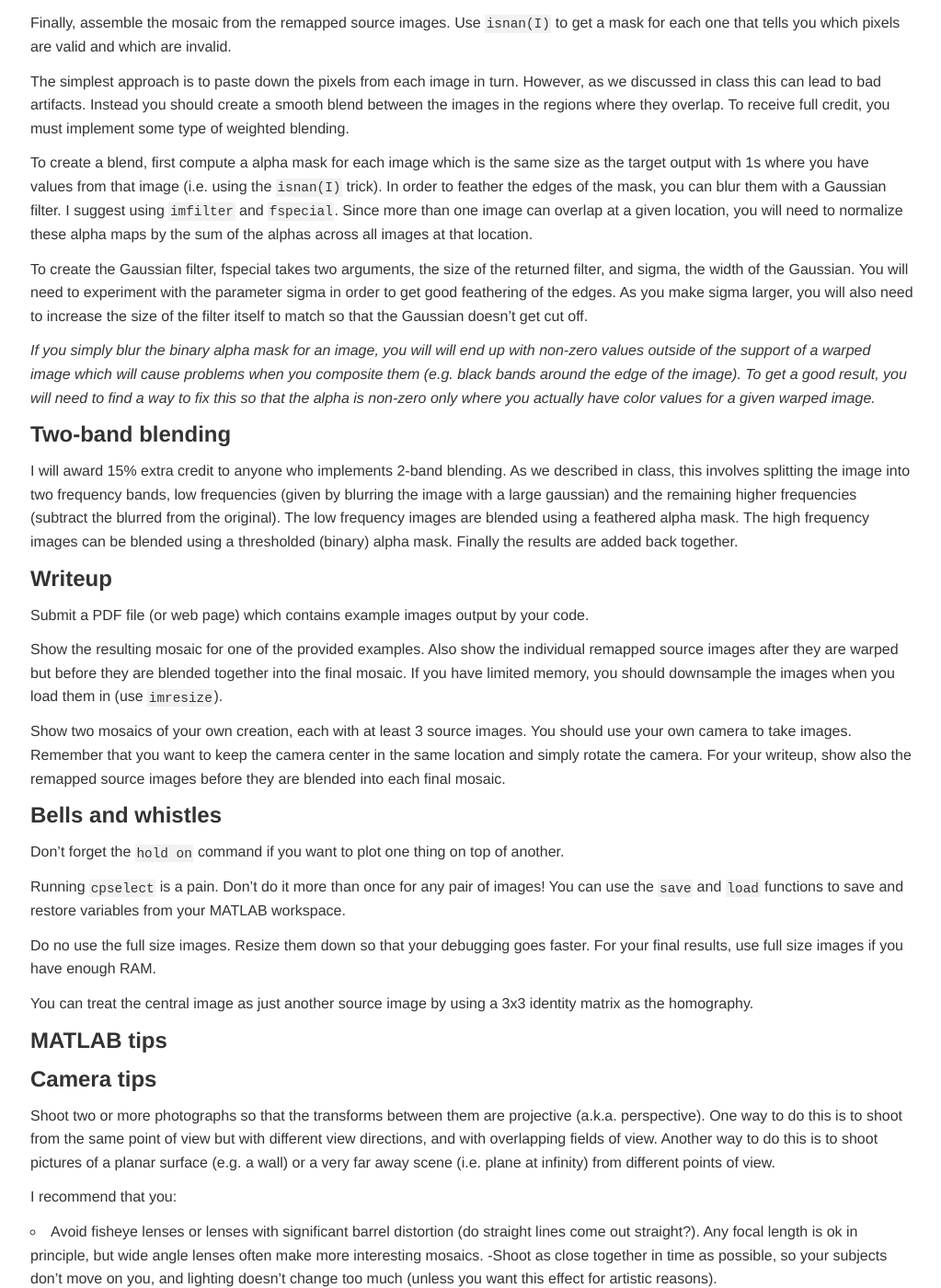
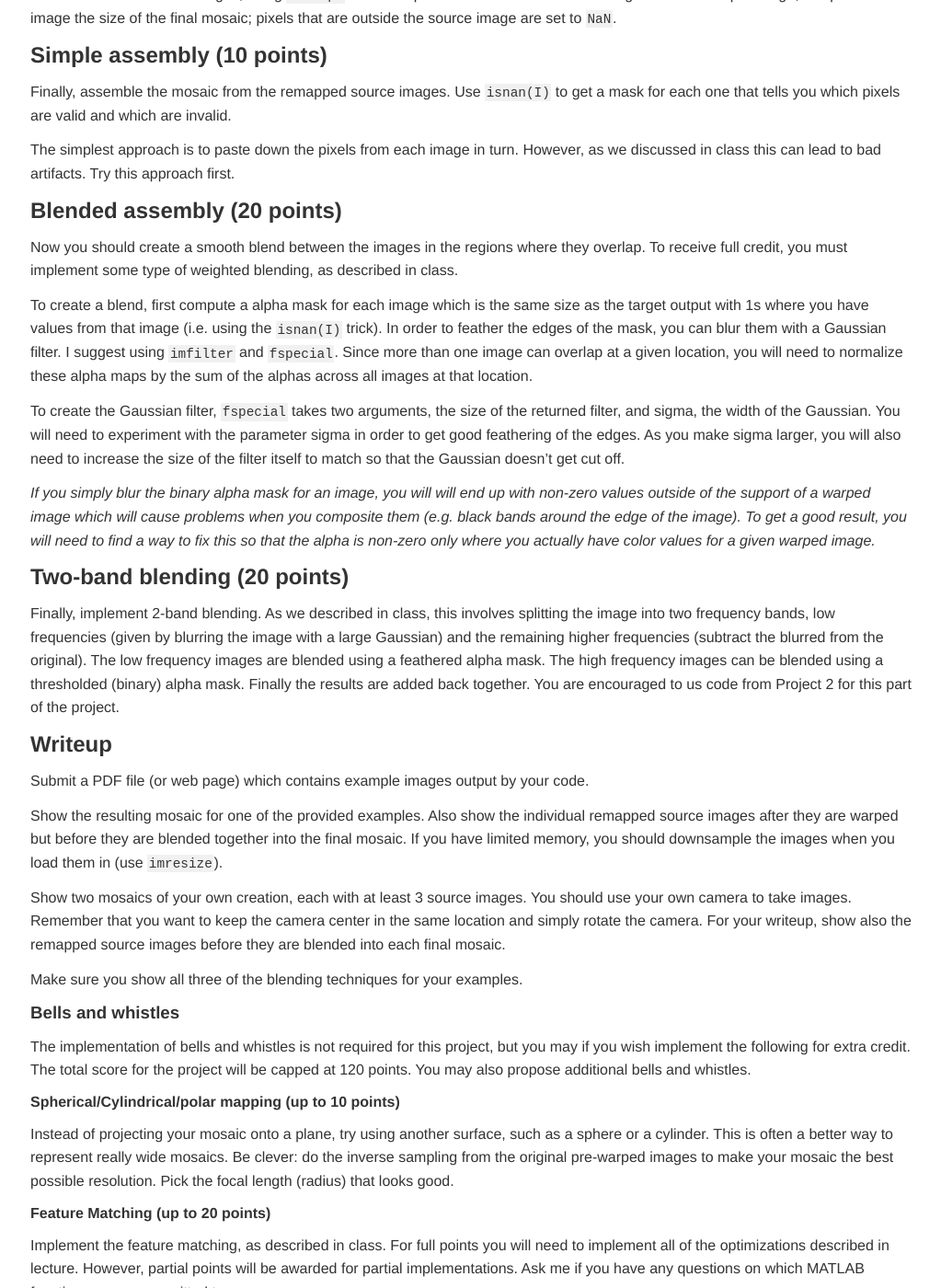
Before and after one commit to jacksonjw12/mbannister.github.io, a Jekyll site: the page built from _teaching/181m-f15/project03.md, in a window 1280 px wide and 1400 px high, scrolled down 1014 px. Shown: the whole window at 92% size, without its empty margins (127-1150 px from the left). Built offline with Jekyll 4.4.1, drawn with Linux system fonts in a browser that asks for light colours; some of the changed text lies outside the part shown.

Commit message:
Finish project 3

```diff
--- a/_teaching/181m-f15/project03.md
+++ b/_teaching/181m-f15/project03.md
@@ -3,18 +3,19 @@
 title: "Project 3"
 ---
 
-# Project 3: Homographies (draft)
+# Project 3: Homographies
 
-In this assignment, you will extend the field of view of a camera by forming a mosaic from multiple photographs. When images are taken with same optical center, they can be aligned with a homography transformation. To estimate the homography, you'll need 4 pairs of corresponding points in the overlap region. You'll mark these points manually. We discussed in class some methods for finding them automatically. The following directory contains the source images for alignment, along with some code to get started:
+## Project due: 10/29 11:59 @ 11:59pm
 
-__TODO: Add link__
+## Teams: You may work in teams of two for this project.
+
+---
+
+In this assignment, you will extend the field of view of a camera by forming a mosaic from multiple photographs. When images are taken with same optical center, they can be aligned with a homography transformation. To estimate the homography, you'll need 4 pairs of corresponding points in the overlap region. You'll mark these points manually. We discussed in class some methods for finding them automatically. I have included some sample images on `project2` under the directories `atrium` and `window`.
 
 A large portion of this project is already implemented in MATLAB functions. However, we want you to write your own code.  Therefore, you are not allowed to use the following functions in your solution: `cp2tform`, `imtransform`, `tformarray`, `tformfwd`, `tforminv`,  `fitgeotrans`, `imwarp` and `maketform`. On the other hand, MATLAB has a number of very helpful functions (e.g. for solving linear systems, inverting matrices, linear interpolation, etc) that you are welcome to use. If there is a question whether a particular function is allowed, ask us.
 
-# Programming:
-
-## Warping:
-
+## Homography (30 points)
 The first image in each example provided is the central image. It's simplest to construct a mosaic from a central image and a set of peripheral images, since we then need to find just one homography for each peripheral image. Use the `cpselect` and `cpcorr` functions to manually select and refine at least 4 pairs of corresponding points in each overlap region between the central and peripheral images. These points should be located on high contrast corners.
 
 Next, compute the homography using linear least squares (see lecture slides) for each set of correspondences to provide the mapping from points in the central images and points in the peripheral images. You'll probably want to write two functions such as:
@@ -24,24 +25,28 @@
 
 Note that the inverse mapping is given simply by `inv(H)`.
 
+## Warping (20 points)
+
 Use the central image's coordinate system for the final mosaic. You need to figure out the min and max pixel coordinates when the peripheral images are mapped into the central image's coordinate system. Simply apply your homographies to the peripheral images' corner points to find the extent of the final mosaic.
 
 Now generate a `meshgrid` of points to cover the extent of the final mosaic, and apply the inverse of each homography in turn to map them back to the source images, using `interp2` to extract pixel values from the source images. For each input image, this produces an image the size of the final mosaic; pixels that are outside the source image are set to `NaN`.
 
-## Blending:
-
+## Simple assembly (10 points)
 Finally, assemble the mosaic from the remapped source images. Use `isnan(I)` to get a mask for each one that tells you which pixels are valid and which are invalid.
 
-The simplest approach is to paste down the pixels from each image in turn. However, as we discussed in class this can lead to bad artifacts. Instead you should create a smooth blend between the images in the regions where they overlap. To receive full credit, you must implement some type of weighted blending.
+The simplest approach is to paste down the pixels from each image in turn. However, as we discussed in class this can lead to bad artifacts. Try this approach first.
+
+## Blended assembly (20 points)
+Now you should create a smooth blend between the images in the regions where they overlap. To receive full credit, you must implement some type of weighted blending, as described in class.
 
 To create a blend, first compute a alpha mask for each image which is the same size as the target output with 1s where you have values from that image (i.e. using the `isnan(I)` trick). In order to feather the edges of the mask, you can blur them with a Gaussian filter. I suggest using `imfilter` and `fspecial`. Since more than one image can overlap at a given location, you will need to normalize these alpha maps by the sum of the alphas across all images at that location.
 
-To create the Gaussian filter, fspecial takes two arguments, the size of the returned filter, and sigma, the width of the Gaussian. You will need to experiment with the parameter sigma in order to get good feathering of the edges. As you make sigma larger, you will also need to increase the size of the filter itself to match so that the Gaussian doesn't get cut off.
+To create the Gaussian filter, `fspecial` takes two arguments, the size of the returned filter, and sigma, the width of the Gaussian. You will need to experiment with the parameter sigma in order to get good feathering of the edges. As you make sigma larger, you will also need to increase the size of the filter itself to match so that the Gaussian doesn't get cut off.
 
 _If you simply blur the binary alpha mask for an image, you will will end up with non-zero values outside of the support of a warped image which will cause problems when you composite them (e.g. black bands around the edge of the image). To get a good result, you will need to find a way to fix this so that the alpha is non-zero only where you actually have color values for a given warped image._
 
-## Two-band blending
-I will award 15% extra credit to anyone who implements 2-band blending. As we described in class, this involves splitting the image into two frequency bands, low frequencies (given by blurring the image with a large gaussian) and the remaining higher frequencies (subtract the blurred from the original). The low frequency images are blended using a feathered alpha mask. The high frequency images can be blended using a thresholded (binary) alpha mask. Finally the results are added back together.
+## Two-band blending (20 points)
+Finally, implement 2-band blending. As we described in class, this involves splitting the image into two frequency bands, low frequencies (given by blurring the image with a large Gaussian) and the remaining higher frequencies (subtract the blurred from the original). The low frequency images are blended using a feathered alpha mask. The high frequency images can be blended using a thresholded (binary) alpha mask. Finally the results are added back together. You are encouraged to us code from Project 2 for this part of the project.
 
 ## Writeup
 
@@ -51,7 +56,21 @@
 
 Show two mosaics of your own creation, each with at least 3 source images. You should use your own camera to take images. Remember that you want to keep the camera center in the same location and simply rotate the camera. For your writeup, show also the remapped source images before they are blended into each final mosaic.
 
-## Bells and whistles
+Make sure you show all three of the blending techniques for your examples.
+
+### Bells and whistles
+
+The implementation of bells and whistles is not required for this project, but you may if you wish implement the following for extra credit. The total score for the project will be capped at 120 points. You may also propose additional bells and whistles.
+
+#### Spherical/Cylindrical/polar mapping (up to 10 points)
+
+Instead of projecting your mosaic onto a plane, try using another surface, such as a sphere or a cylinder.  This is often a better way to represent really wide mosaics.  Be clever: do the inverse sampling from the original pre-warped images to make your mosaic the best possible resolution.  Pick the focal length (radius) that looks good.
+
+#### Feature Matching (up to 20 points)
+
+Implement the feature matching, as described in class. For full points you will need to implement all of the optimizations described in lecture. However, partial points will be awarded for partial implementations. Ask me if you have any questions on which MATLAB functions you are permitted to use.
+
+### MATLAB tips
 
 Don't forget the `hold on` command if you want to plot one thing on top of another.
 
@@ -61,9 +80,7 @@
 
 You can treat the central image as just another source image by using a 3x3 identity matrix as the homography.
 
-## MATLAB tips
-
-## Camera tips
+### Camera tips
 Shoot two or more photographs so that the transforms between them are projective (a.k.a. perspective). One way to do this is to shoot from the same point of view but with different view directions, and with overlapping fields of view. Another way to do this is to shoot pictures of a planar surface (e.g. a wall) or a very far away scene (i.e. plane at infinity) from different points of view.
 
 I recommend that you:
```
Also changed, not shown: _teaching/181m-f15/index.md (+1 -1 lines).
